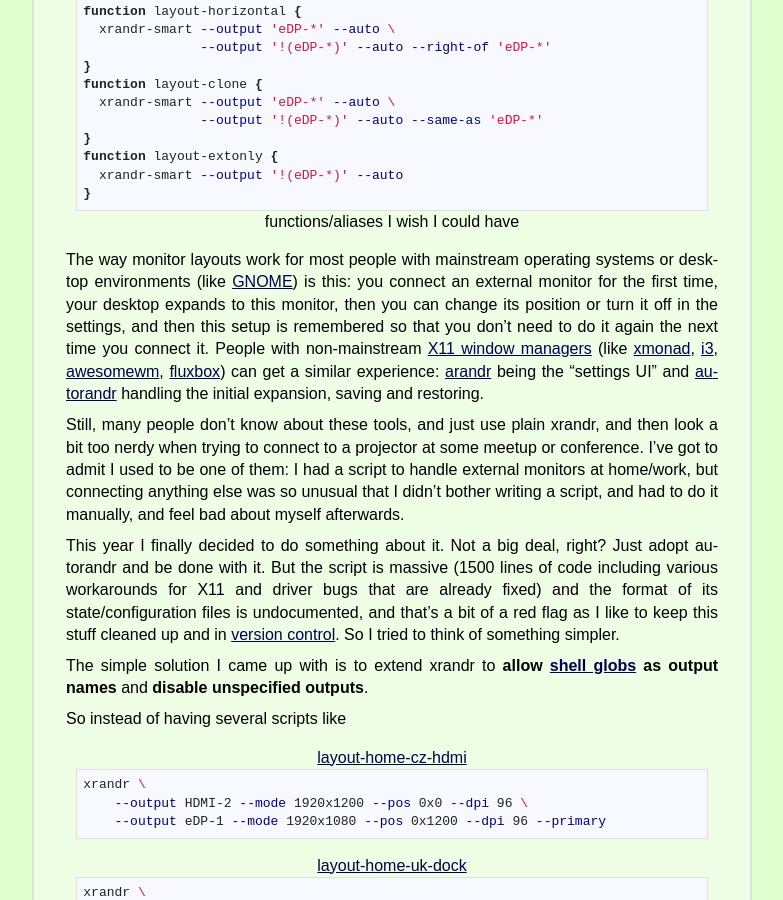
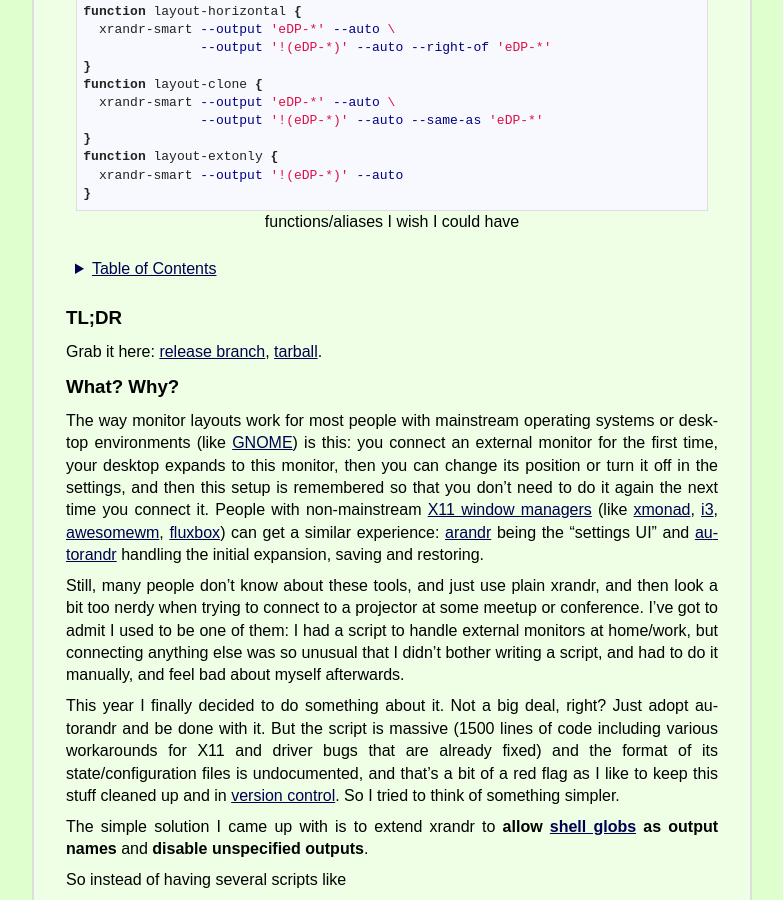
Before and after one commit to liskin/work.lisk.in, a Jekyll site: the page built from _posts/2020-10-11-xrandr-ux.md, in a window 1280 px wide and 900 px high, scrolled down 466 px. Shown: the whole window, without its empty margins (248-1031 px from the left). Built offline with Jekyll 4.4.1, drawn with Linux system fonts in a browser that asks for light colours.

Commit message:
xrandr-ux: Add tl;dr, toc

````diff
--- a/_posts/2020-10-11-xrandr-ux.md
+++ b/_posts/2020-10-11-xrandr-ux.md
@@ -35,6 +35,16 @@ function layout-extonly {
 ```
 <figcaption>functions/aliases I wish I could have</figcaption>
 </figure>
+
+{% include toc.md %}
+
+### TL;DR
+
+Grab it here: [release
+branch](https://github.com/liskin/dotfiles/tree/standalone/xrandr-smart),
+[tarball](https://github.com/liskin/dotfiles/archive/standalone/xrandr-smart.tar.gz).
+
+### What? Why?
 
 The way monitor layouts work for most people with mainstream operating systems
 or desktop environments (like [GNOME][]) is this: you connect an external
@@ -117,8 +127,6 @@ branch](https://github.com/liskin/dotfiles/tree/standalone/xrandr-smart),
 which can also be downloaded as [a
 tarball](https://github.com/liskin/dotfiles/archive/standalone/xrandr-smart.tar.gz).
 
----
-
 ### Behind the scenes
 
 [`xrandr-smart`](https://github.com/liskin/dotfiles/blob/7a713c40892da5ed3eed162ad271ff5f90f76e9c/bin/xrandr-smart)
````
